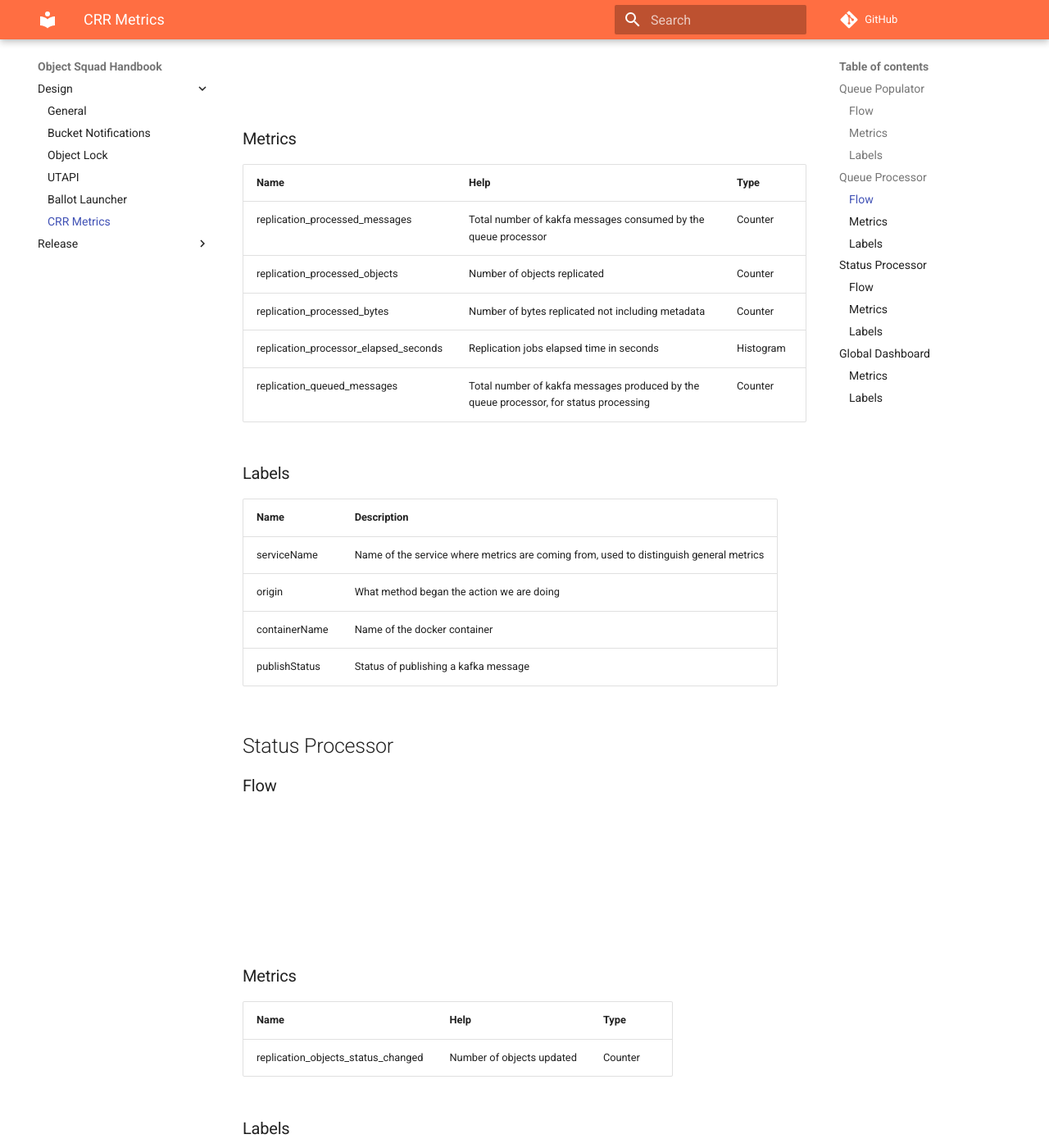
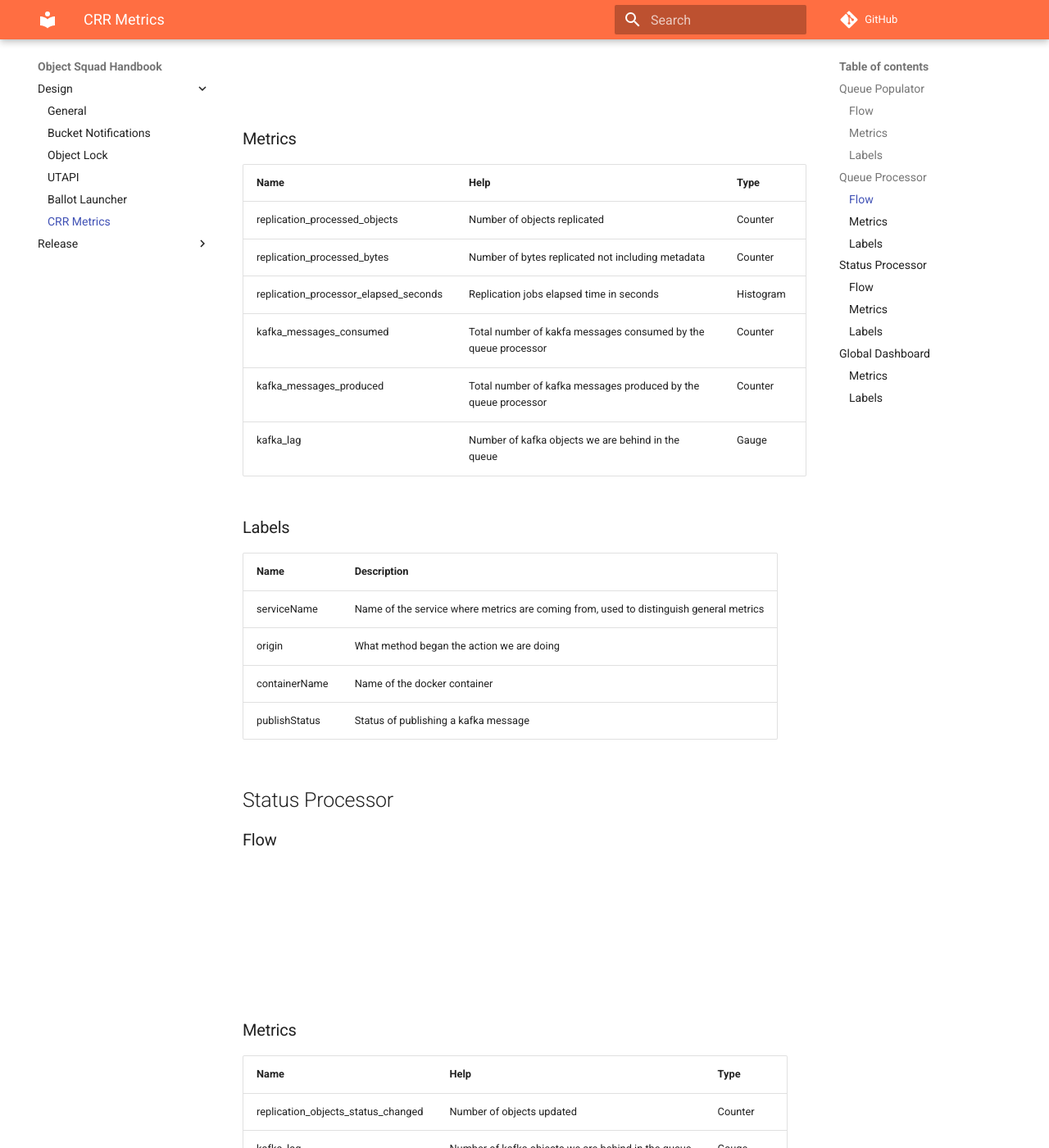
Before and after one commit to scality/Zenko-RFCs, an MkDocs documentation site: the page built from docs/design/crr-metrics.md, in a window 1280 px wide and 1400 px high, scrolled down 1651 px. Shown: the whole window at 82% size. Built offline with MkDocs 1.6.1 and Material for MkDocs 9.7.7, drawn with Linux system fonts in a browser that asks for light colours; comment, search, counter and statistics services are not loaded; some of the changed text lies outside the part shown.

Commit message:
feature: S3C-4347 Update CRR metrics with generic kafka metrics

```diff
--- a/docs/design/crr-metrics.md
+++ b/docs/design/crr-metrics.md
@@ -23,9 +23,9 @@ sequenceDiagram
 | ---- | ---- | ---- |
 replication_read_offset | Current read offset of metadata journal | Gauge
 replication_log_size | Current size of metadata journal | Gauge
-replication_queued_messages | Total number of kakfa messages produced by the queue populator | Counter
 replication_queued_objects | Total objects queued for replication | Counter
 replication_queued_bytes | Total number of bytes queued for replication not including metadata | Counter
+kafka_messages_produced | Total number of kafka messages produced by the queue processor | Counter
 
 ### Labels
 
@@ -66,11 +66,12 @@ sequenceDiagram
 
 | Name | Help | Type |
 | ---- | ---- | ---- |
-replication_processed_messages | Total number of kakfa messages consumed by the queue processor | Counter
 replication_processed_objects | Number of objects replicated | Counter
 replication_processed_bytes | Number of bytes replicated not including metadata | Counter
 replication_processor_elapsed_seconds | Replication jobs elapsed time in seconds | Histogram
-replication_queued_messages | Total number of kakfa messages produced by the queue processor, for status processing | Counter
+kafka_messages_consumed | Total number of kakfa messages consumed by the queue processor | Counter
+kafka_messages_produced | Total number of kafka messages produced by the queue processor | Counter
+kafka_lag | Number of kafka objects we are behind in the queue | Gauge
 
 ### Labels
 
@@ -104,6 +105,7 @@ sequenceDiagram
 | Name | Help | Type |
 | ---- | ---- | ---- |
 replication_objects_status_changed | Number of objects updated | Counter
+kafka_lag | Number of kafka objects we are behind in the queue | Gauge
 
 ### Labels
 
```
